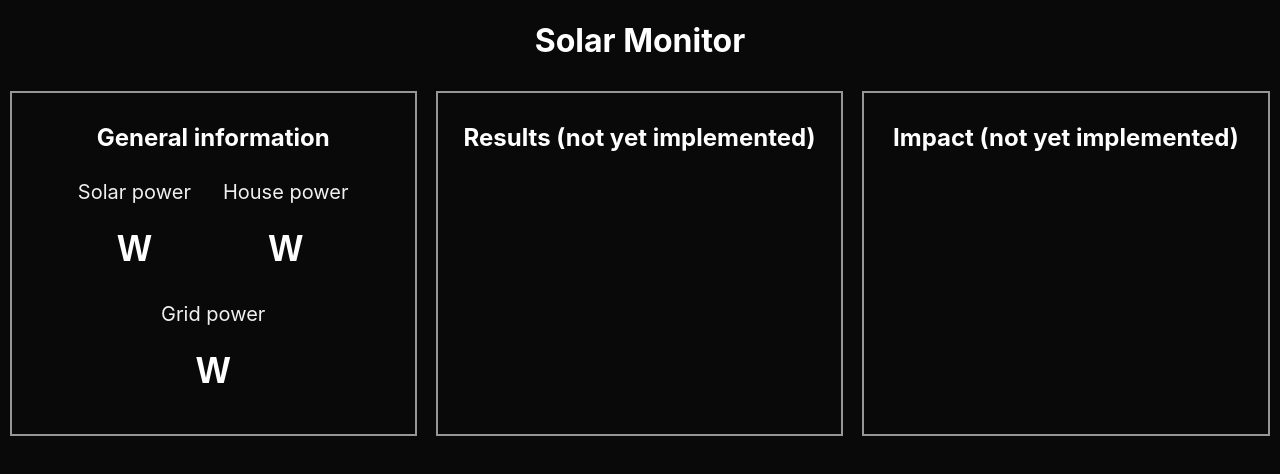
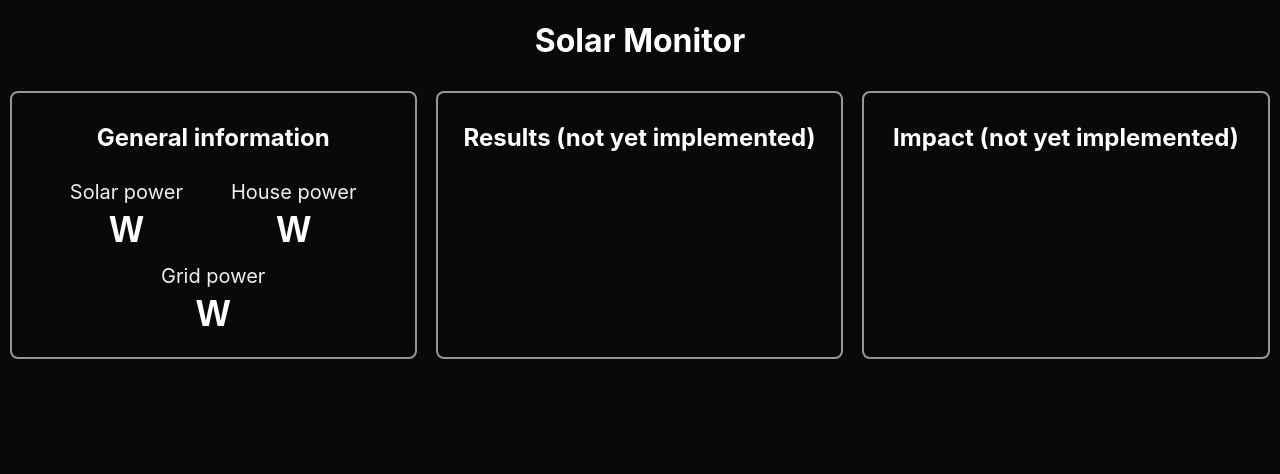
Before and after one commit to manugrb/alternative-solarmax-display, a React (Create React App) app in the folder solarmax-display-app/: page / in a window 1280 px wide. Shown: the top 474 px of the page. Built offline with nearby package versions, Linux system fonts and the light colour scheme; no server answers.

Commit message:
Implement small UI changes

```diff
--- a/solarmax-display-app/src/App.css
+++ b/solarmax-display-app/src/App.css
@@ -14,6 +14,7 @@
   border-style: solid;
   border-color: rgb(150, 150, 150);
   border-width: 2px;
+  border-radius: 8px;
   text-align: center;
 }
 
@@ -26,7 +27,7 @@
   text-align: center;
   display: inline-block;
   width: min-content;
-  margin: 4px 16px;
+  margin: 4px 24px;
 }
 
 .results{
@@ -36,6 +37,7 @@
   border-style: solid;
   border-color: rgb(150, 150, 150);
   border-width: 2px;
+  border-radius: 8px;
   text-align: center;
 }
 
@@ -46,5 +48,6 @@
   border-style: solid;
   border-color: rgb(150, 150, 150);
   border-width: 2px;
+  border-radius: 8px;
   text-align: center;
 }
--- a/solarmax-display-app/src/components/powerMeter/powerMeter.css
+++ b/solarmax-display-app/src/components/powerMeter/powerMeter.css
@@ -10,6 +10,8 @@
 
 .PowerMeter {
     font-size: var(--main-content-element-font-size);
+    line-height: var(--main-content-element-font-size);
+    margin: 8px 0px;
     font-family: Arial, Helvetica, sans-serif;
     text-align: center;
     color: var(--font-color-important);
```
